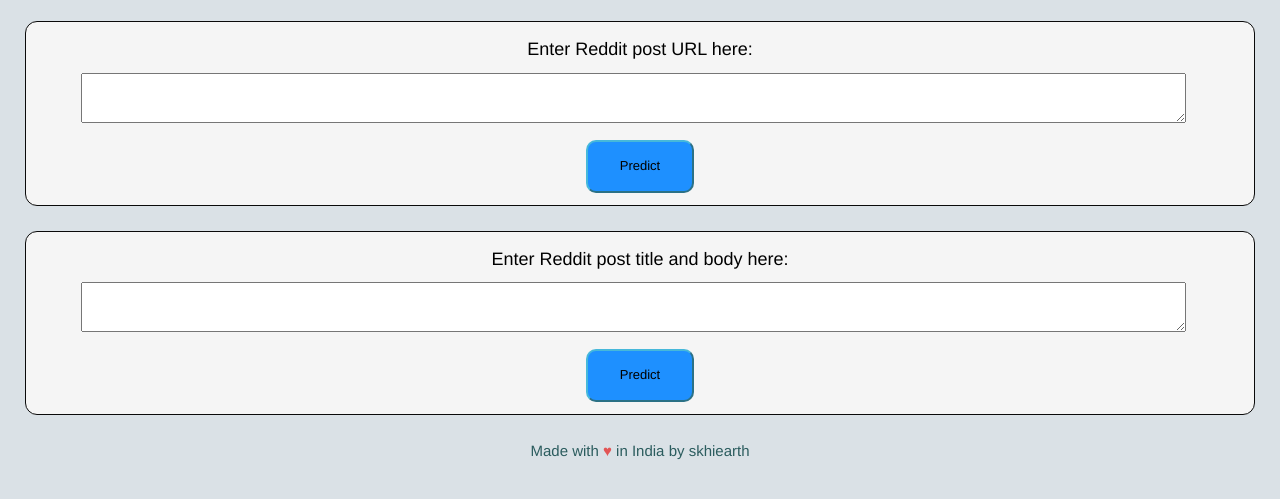
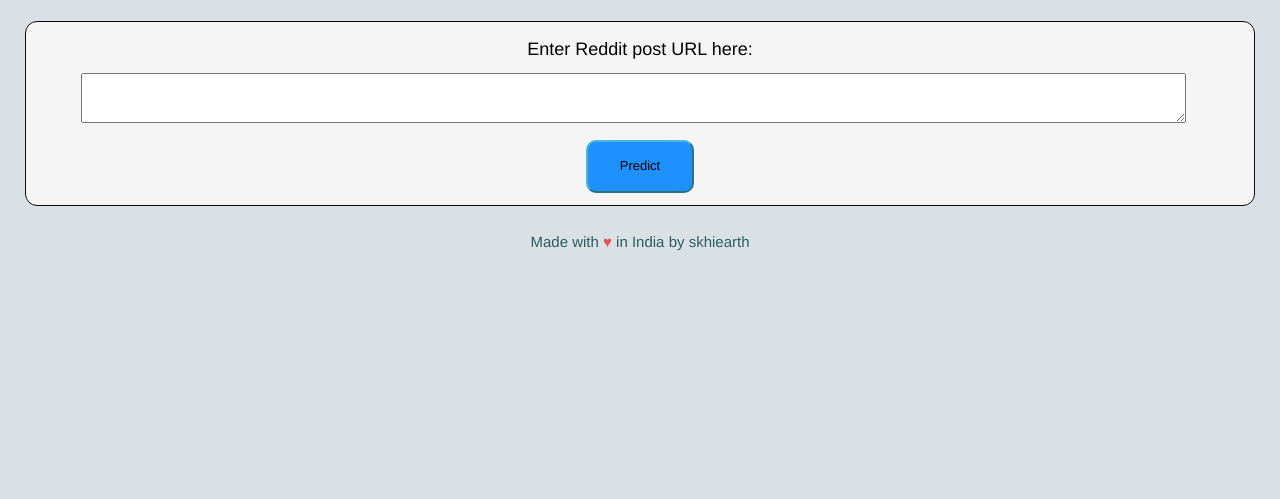
Before and after one commit to skhiearth/Reddit-Flair-Detection, a Flask app: page / in a window 1280 px wide. Shown: the part 282-781 px from the top of the page. Run offline with Flask 2, Linux system fonts and the light colour scheme; some libraries are stand-ins or nearby versions.

Commit message:
single url prediction succesful

```diff
--- a/app.py
+++ b/app.py
@@ -20,7 +20,7 @@ app = Flask(__name__)
 def index():
     return render_template("index.html")
 
-@app.route("/results", methods=['POST'])
+@app.route("/automated_testing", methods=['POST'])
 def predict():
 
     with open('Models/LSTMTokenizer.pickle', 'rb') as handle:
@@ -31,13 +31,19 @@ def predict():
     if request.method == 'POST':
         comment = request.form['comment']
 
+        def remove_prefix(text, prefix):
+            return text[text.startswith(prefix) and len(prefix):]
+
+        comment = remove_prefix(comment, 'https://www.reddit.com/r/india/comments/')
+        comment = comment.split('/', 1)[0]
+
         # Reddit and subreddit instances
         reddit = praw.Reddit(client_id=id, \
                             client_secret=secret, \
                             user_agent=appName, \
                             username=username)
 
-        submission = reddit.submission(id='g6gz0e')
+        submission = reddit.submission(id=comment)
         title = submission.title
         body = submission.selftext
 
@@ -50,7 +56,7 @@ def predict():
         my_prediction = model.predict(vect)
         my_prediction = np.argmax(my_prediction, axis=1)
         print(my_prediction)
-    return render_template("results.html", prediction=my_prediction, comment=text_to_classify)
+    return render_template("automated_testing.html", prediction=my_prediction, comment=text_to_classify)
 
 if __name__ == '__main__':
     app.run(debug=True)
--- a/templates/index.html
+++ b/templates/index.html
@@ -48,21 +48,6 @@
 
 	</div>
 
-	<div class="ml-container" style="background-color:whitesmoke; border: 1px solid rgb(10, 10, 10);
-	border-radius: 12px; margin: 25px; padding-top: 15px;">
-
-		<form id="myform" action="{{ url_for('predict')}}" method="POST">
-		<p style="font-size:18px; text-align: center; color: black">Enter Reddit post title and body here:</p>
-		<textarea style="height:50px; width:90%; margin-left: 55px;" name="comment" rows="4" cols="50"></textarea>
-		<br/>
-
-		<input style="margin: auto; margin-top: 12px; margin-bottom: 12px; border-radius: 10px;
-		background-color:DodgerBlue; color: black; padding: 15px 32px; text-align: center; display: block;
-		font-size: 13px;" type="submit" class="btn-info" value="Predict">
-		</form>
-
-	</div>
-
 	<span>
 		<p style="font-size:15px; text-align: center; color: rgb(43, 92, 94);">
 			Made with <span style="color: #e25555;">&#9829;</span> in India by <a style="color: rgb(43, 92, 94);" href="https://www.skhiearth.tech/">skhiearth</a>
```
Also changed, not shown: templates/automated_testing.html (line endings or trailing spaces).
